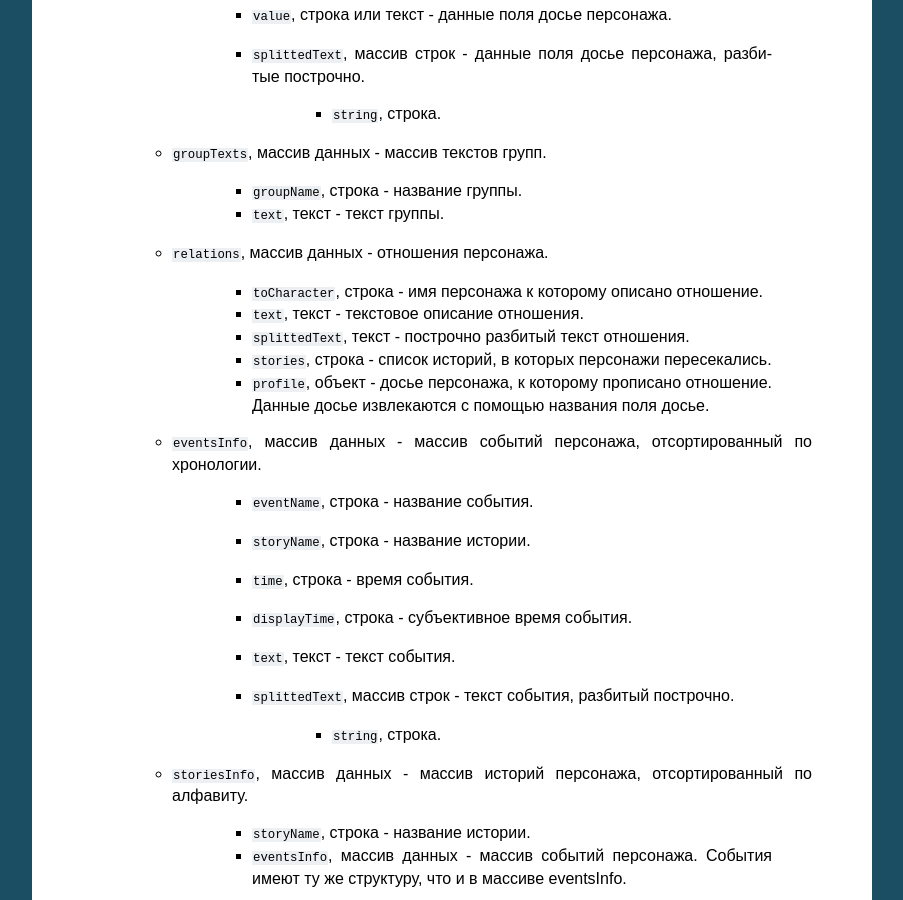
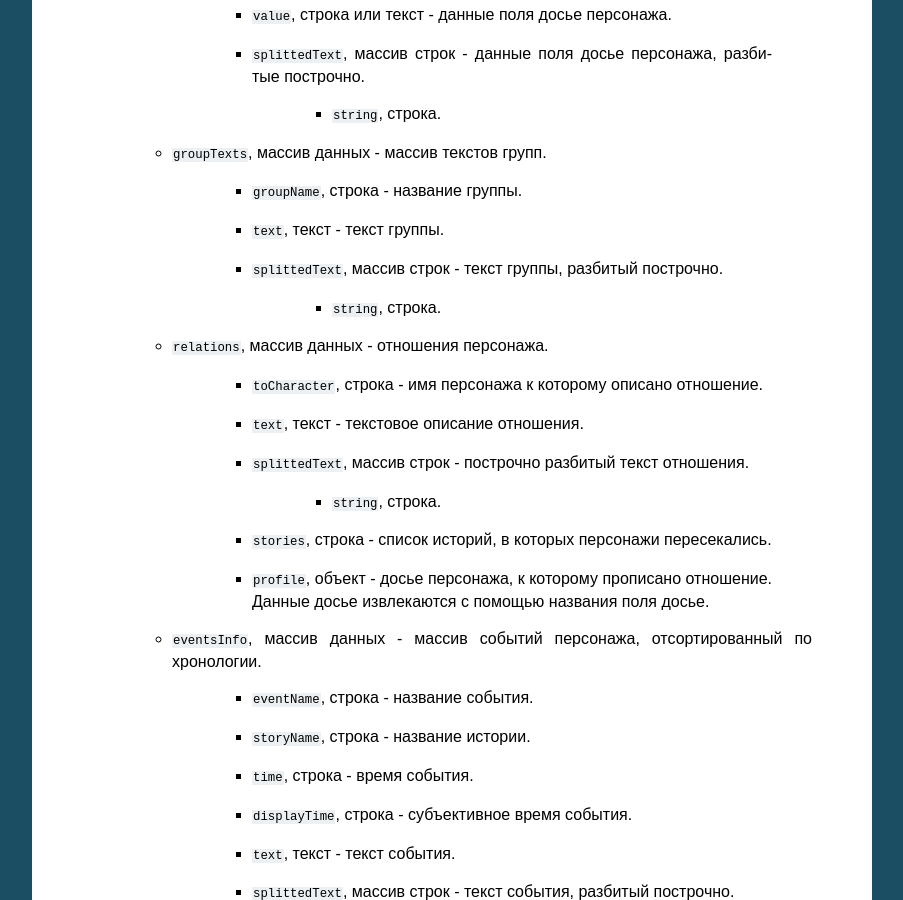
Before and after one commit to NtsDK/larpwriter-toolkit-nims-translations, a Sphinx documentation site: the page built from ru/doc/export.rst, in a window 1280 px wide and 900 px high, scrolled down 954 px. Shown: the whole window, without its empty margins (198-1101 px from the left). Built offline with Sphinx 7.4.7, drawn with Linux system fonts in a browser that asks for light colours.

Commit message:
Updated docs - fixed mistake and added splitted group text info.

```diff
--- a/ru/doc/export.rst
+++ b/ru/doc/export.rst
@@ -44,13 +44,19 @@
 
 		- ``text``, текст - текст группы.
 
+		- ``splittedText``, массив строк - текст группы, разбитый построчно.
+
+			- ``string``, строка.
+
 	- ``relations``, массив данных - отношения персонажа.
 
 		- ``toCharacter``, строка - имя персонажа к которому описано отношение.
 
 		- ``text``, текст - текстовое описание отношения.
 
-		- ``splittedText``, текст - построчно разбитый текст отношения.
+		- ``splittedText``, массив строк - построчно разбитый текст отношения.
+
+			- ``string``, строка.
 
 		- ``stories``, строка - список историй, в которых персонажи пересекались.
 
```
Also changed, not shown: en/doc/export.rst (+7 -1 lines).
